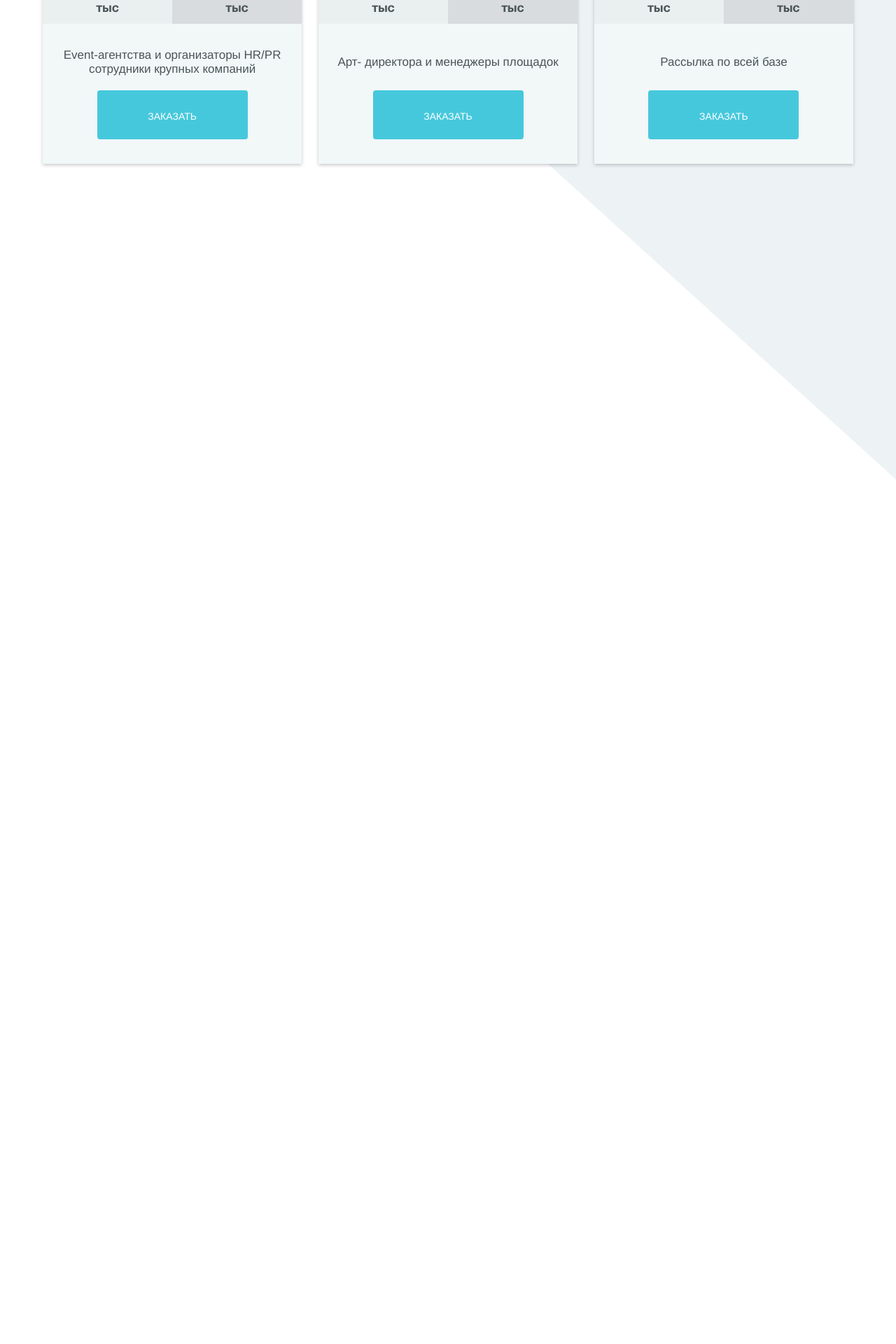
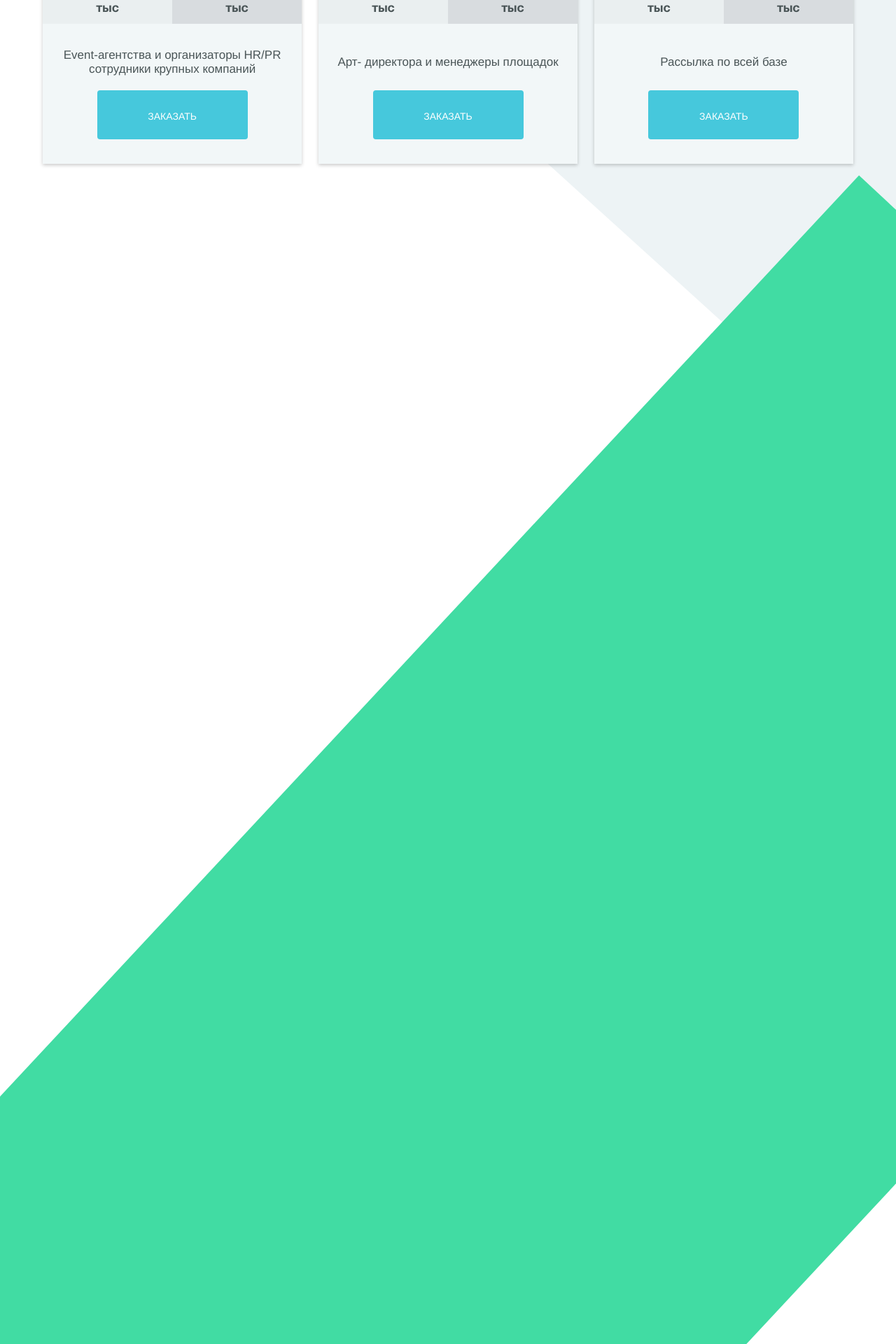
Before and after one commit to RadiksMan/event_sender, a PHP site: page /process.php in a window 1280 px wide. Shown: the part 2728-4648 px from the top of the page at 70% size. Run offline with PHP 8.4, Linux system fonts and the light colour scheme; style sheets or scripts are compiled from the project's sources; some libraries are stand-ins or nearby versions.

Commit message:
add rectangls

```diff
--- a/css/radion.css
+++ b/css/radion.css
@@ -62,8 +62,38 @@
   -ms-transform: rotate(-47.8deg);
   -o-transform: rotate(-47.8deg);
   transform: rotate(-47.8deg);
-  top: 10.3%;
+  top: 6.8%;
   left: 85%;
+  width: 1021px;
+  position: absolute;
+  background-color: #edf3f5;
+  height: 5000px;
+  z-index: 1;
+}
+
+.fon .green_block {
+  -webkit-transform: rotate(43deg);
+  -moz-transform: rotate(43deg);
+  -ms-transform: rotate(43deg);
+  -o-transform: rotate(43deg);
+  transform: rotate(43deg);
+  top: 36.6%;
+  right: 68.3%;
+  width: 1021px;
+  position: absolute;
+  background-color: #41dca3;
+  height: 5000px;
+  z-index: 1;
+}
+
+.fon .grey-block-next {
+  -webkit-transform: rotate(-44.2deg);
+  -moz-transform: rotate(-44.2deg);
+  -ms-transform: rotate(-44.2deg);
+  -o-transform: rotate(-44.2deg);
+  transform: rotate(-44.2deg);
+  top: 67%;
+  left: 76.3%;
   width: 1021px;
   position: absolute;
   background-color: #edf3f5;
--- a/header.php
+++ b/header.php
@@ -144,6 +144,8 @@
 		</div>
 		<div class="blue-block"></div>
 		<div class="grey-block"></div>
+		<div class="green_block"></div>
+		<div class="grey-block-next"></div>
 		<div class="top_section_animated">
 			<div class="slider_2 slide active" data-slide="1">
 				<div class="top_img_hands"><img src="images/top_img_hands.png" alt=""></div>
--- a/sass/radion.scss
+++ b/sass/radion.scss
@@ -8,7 +8,10 @@
     .slider_3_image{position: absolute;right: 14%;top: 232px;z-index: 1;}
 
     .blue-block{position: absolute;top: -998.6rem;right: 54.6%;background-color: #46c8dc;height: 3000px;width: 80%;z-index: 1;transform: rotate(42.1deg);}
-    .grey-block{transform: rotate(-47.8deg);top: 10.3%;left: 85%;width: 1021px;position: absolute;background-color: #edf3f5;height: 5000px;z-index: 1}
+    .grey-block{transform: rotate(-47.8deg);top: 6.8%;left: 85%;width: 1021px;position: absolute;background-color: #edf3f5;height: 5000px;z-index: 1}
+    .green_block{transform: rotate(43deg);top: 36.6%;right: 68.3%;width: 1021px;position: absolute;background-color: #41dca3;height: 5000px;z-index: 1}
+    .grey-block-next{transform: rotate(-44.2deg);top: 67%;left: 76.3%;width: 1021px;position: absolute;background-color: #edf3f5;height: 5000px;z-index: 1}
+
 
     .top_section_animated{position: relative;
         .top_img_hands{position: absolute;top: 227px;left: 0;transition:left ease .5s,opacity ease .7s;opacity: 0;}
```
